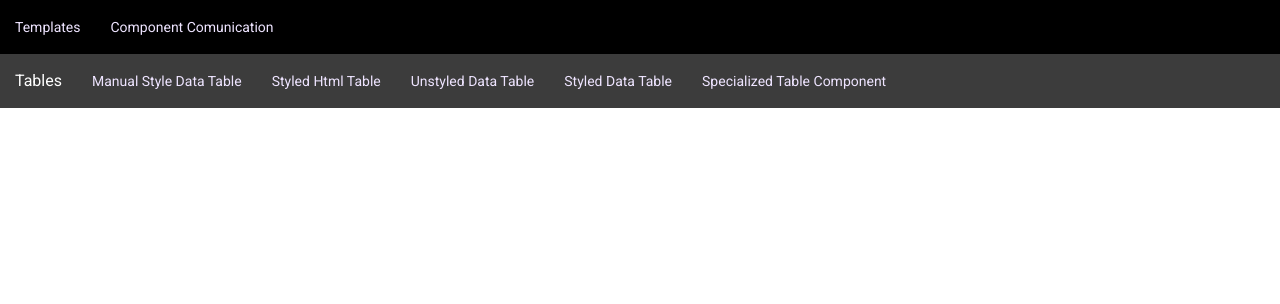
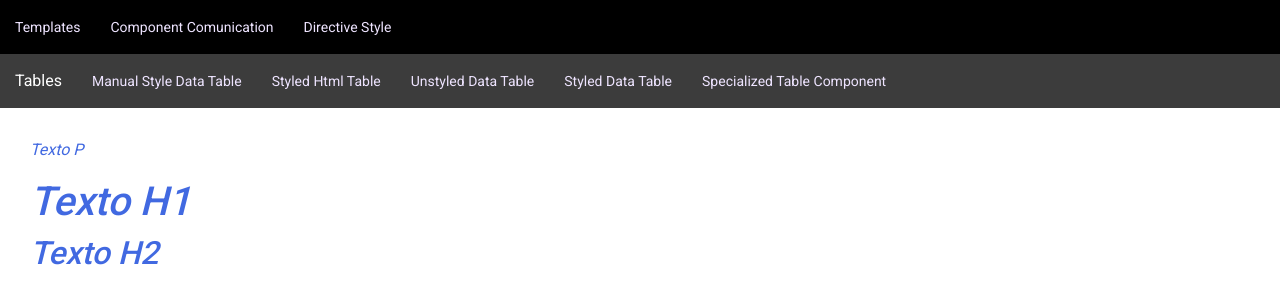
Before and after one commit to harleivicente/angular-scalable-tables, an Angular app: page /directive-style in a window 1280 px wide. Before the commit this address led to /. Shown: the top 304 px of the page. Built offline with nearby package versions, Linux system fonts and the light colour scheme.

Commit message:
demo directive style

```diff
--- a/apps/treino/src/app/app.component.html
+++ b/apps/treino/src/app/app.component.html
@@ -3,6 +3,7 @@
 <header>
     <div class="menu-item"> <a [routerLink]="'/templates'"> Templates </a> </div>
     <div class="menu-item"> <a [routerLink]="'/component-comunication'"> Component Comunication </a> </div>
+    <div class="menu-item"> <a [routerLink]="'/directive-style'"> Directive Style </a> </div>
 </header>
 <header class="table-menu">
     <div class="menu-item title"> Tables </div>
--- /dev/null
+++ b/apps/treino/src/app/demo-directive-style/demo-directive-style.component.html
@@ -0,0 +1,7 @@
+
+
+<p uiStyledText> Texto P </p>
+
+<h1 uiStyledText> Texto H1 </h1>
+
+<h2 uiStyledText> Texto H2 </h2>
--- /dev/null
+++ b/apps/treino/src/app/demo-directive-style/demo-directive-style.component.scss
@@ -0,0 +1,6 @@
+
+
+:host {
+    display: block;
+    padding: 30px;
+}
--- /dev/null
+++ b/apps/treino/src/app/demo-directive-style/demo-directive-style.component.ts
@@ -0,0 +1,15 @@
+import { Component, OnInit } from '@angular/core';
+
+@Component({
+  selector: 'ui-demo-directive-style',
+  templateUrl: './demo-directive-style.component.html',
+  styleUrls: ['./demo-directive-style.component.scss']
+})
+export class DemoDirectiveStyleComponent implements OnInit {
+
+  constructor() { }
+
+  ngOnInit() {
+  }
+
+}
--- /dev/null
+++ b/apps/treino/src/app/demo-directive-style/styled-text.directive.ts
@@ -0,0 +1,23 @@
+import { Directive, ElementRef, OnInit } from '@angular/core';
+
+@Directive({
+  selector: `
+    p[uiStyledText],
+    h1[uiStyledText],
+    h2[uiStyledText]
+  `
+})
+export class StyledTextDirective implements OnInit {
+
+  constructor(private elementRef: ElementRef<HTMLElement>) {}
+
+  ngOnInit() {
+    const css = `
+      font-style: italic;
+      color: royalblue;
+      cursor: pointer;
+    `;
+    this.elementRef.nativeElement.setAttribute("style", css);
+  }
+
+}
```
Also changed, not shown: apps/treino/src/app/app.module.ts (+9 -1 lines).
